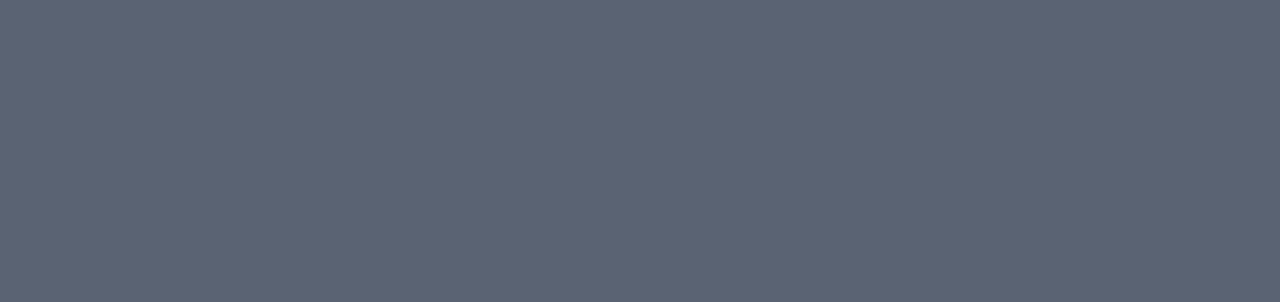
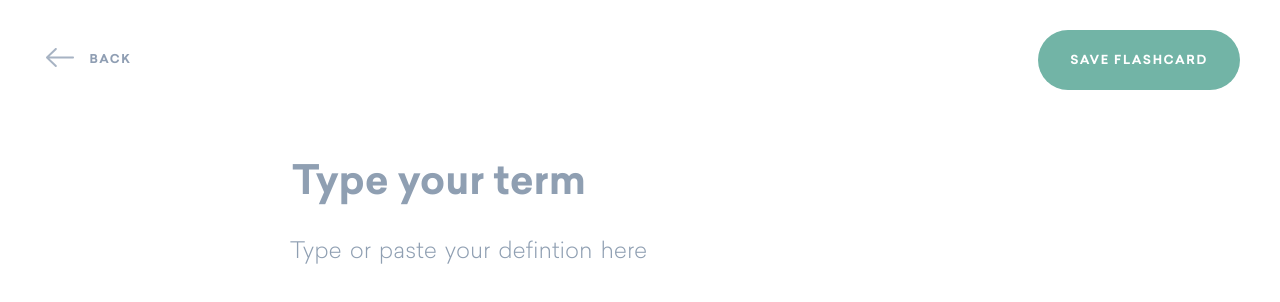
Before and after one commit to treyles/quizwise, a React app in the folder client/: page /form in a window 1280 px wide. Built offline with nearby package versions, Linux system fonts and the light colour scheme.

Commit message:
finished form component

```diff
--- a/client/src/components/App.js
+++ b/client/src/components/App.js
@@ -1,23 +1,22 @@
+/* eslint-disable */
 import React from 'react';
 import PropTypes from 'prop-types';
 import { BrowserRouter, Route, Switch } from 'react-router-dom';
 import Collection from './Collection';
 import Study from './Study';
+import CardForm from './CardForm';
 // import { connect } from 'react-redux';
 
 // import { fetchCards } from '../actions/';
 
 class App extends React.Component {
-  // componentWillMount() {
-  //   this.props.fetchCards();
-  // }
-
   render() {
     return (
       <BrowserRouter>
         <Switch>
           <Route exact path="/" component={Collection} />
           <Route path="/study" component={Study} />
+          <Route path="/form" component={CardForm} />
         </Switch>
       </BrowserRouter>
     );
--- /dev/null
+++ b/client/src/components/CardForm.js
@@ -0,0 +1,90 @@
+/* eslint-disable */
+import React from 'react';
+import PropTypes from 'prop-types';
+import { Link } from 'react-router-dom';
+import axios from 'axios';
+// import { connect } from 'react-redux';
+import Icon from '../utils/Icon';
+
+// import { deleteCard } from '../actions/';
+
+class CardForm extends React.Component {
+  constructor(props) {
+    super(props);
+    this.state = {
+      term: '',
+      definition: ''
+    };
+
+    this.handleTermChange = this.handleTermChange.bind(this);
+    this.handleDefinitionInput = this.handleDefinitionInput.bind(this);
+    this.handlePost = this.handlePost.bind(this);
+  }
+
+  componentWillMount() {
+    document.body.style.background = '#fff';
+  }
+
+  componentWillUnmount() {
+    document.body.style.background = '#5a6373';
+  }
+
+  handleTermChange(e) {
+    this.setState({
+      term: e.target.value
+    });
+  }
+
+  handleDefinitionInput(e) {
+    this.setState({
+      definition: e.target.innerText
+    });
+  }
+
+  handlePost() {
+    const { term, definition } = this.state;
+
+    axios
+      .post('/api/cards', { term, definition })
+      .then(res => {
+        console.log(res);
+        this.props.history.push('/');
+      })
+      .catch(err => console.error(err));
+  }
+
+  render() {
+    return (
+      <div className="card-form">
+        <header className="form-header">
+          <Link to="/">
+            <button className="back-button">
+              <Icon icon="arrow" />
+            </button>
+          </Link>
+          <button className="save-button" onClick={this.handlePost}>
+            SAVE FLASHCARD
+          </button>
+        </header>
+        <section className="form-section">
+          <input
+            type="text"
+            onChange={this.handleTermChange}
+            placeholder="Type your term"
+          />
+          <div
+            contentEditable={true}
+            placeholder="Type or paste your defintion here"
+            onInput={this.handleDefinitionInput}
+          />
+        </section>
+      </div>
+    );
+  }
+}
+
+// CardForm.propTypes = {
+//   // PropTypes
+// };
+
+export default CardForm;
--- a/client/src/components/Collection.js
+++ b/client/src/components/Collection.js
@@ -1,12 +1,14 @@
 import React from 'react';
 // import PropTypes from 'prop-types';
 import { connect } from 'react-redux';
+import { Link } from 'react-router-dom';
 import CollectionCard from './CollectionCard';
+import CardForm from './CardForm';
 
 import { fetchCards } from '../actions/';
 
 class Collection extends React.Component {
-  componentWillMount() {
+  componentDidMount() {
     this.props.fetchCards();
   }
 
@@ -18,10 +20,12 @@ class Collection extends React.Component {
           <h1>Quizwise</h1>
           <div className="header-button-container">
             <button className="session-button">START STUDY SESSION</button>
-            <button className="add-button">ADD FLASHCARD</button>
+            <Link to="/form">
+              <button className="add-button">ADD FLASHCARD</button>
+            </Link>
           </div>
         </header>
-        <div className="card-counter">{cards.length} FLASHCARDS</div>
+        {/* <div className="card-counter">{cards.length} FLASHCARDS</div> */}
         <section className="collection-section">
           <div className="card-container">
             {cards.map((card, index) => (
--- a/client/src/components/CollectionCard.js
+++ b/client/src/components/CollectionCard.js
@@ -19,7 +19,7 @@ class CollectionCard extends React.Component {
   // }
 
   // componentDidMount() {
-  //   console.log(this.props.number);
+  //   console.log(this.props.data);
   // }
 
   render() {
@@ -27,7 +27,10 @@ class CollectionCard extends React.Component {
     const { id } = this.props.data;
 
     return (
-      <div className="collection-card">
+      <div
+        className="collection-card"
+        onClick={() => console.log(data.id)}
+      >
         <span className="card-number">{number + 1}</span>
         <h2>{data.term}</h2>
         <button className="delete-button" onClick={() => deleteCard(id)}>
--- /dev/null
+++ b/client/src/sass/components/_card-form.scss
@@ -0,0 +1,106 @@
+.card-form {
+  display: flex;
+  justify-content: center;
+  // align-items: center;
+  width: 100%;
+  height: 100vh;
+  background: #fff;
+}
+
+.form-header {
+  z-index: 999;
+  position: fixed;
+  top: 0;
+  left: 0;
+  display: flex;
+  justify-content: space-between;
+  align-items: center;
+  width: 100vw;
+  height: 120px;
+  padding: 0 2.5rem;
+
+  button {
+    font-family: 'sailecbold', sans-serif;
+    border: 0;
+    letter-spacing: 0.1rem;
+    font-size: 0.77rem;
+    outline: none;
+    cursor: pointer;
+    transition: 0.3s ease;
+  }
+
+  .back-button {
+    background: transparent;
+
+    &:hover {
+      transform: translateX(-4px);
+    }
+  }
+
+  .save-button {
+    color: #fff;
+    height: 3.75rem;
+    background: $start-button;
+    border-radius: 500px;
+    padding: 0 2rem;
+
+    &:hover {
+      background: darken($start-button, 10%);
+      transform: scale(1.02);
+    }
+  }
+}
+
+.form-section {
+  display: block;
+  padding-top: 120px;
+  width: 700px;
+  margin: 1.875rem;
+  // background: lightgray;
+
+  input {
+    width: 100%;
+    border: 0;
+    background: transparent;
+    font-family: 'sailecbold', sans-serif;
+    font-size: 2.5rem;
+    outline: none;
+    color: #5e6773;
+  }
+
+  ::-webkit-input-placeholder {
+    color: #8f9fb2;
+  }
+  ::-moz-placeholder {
+    color: #8f9fb2;
+    opacity: 1;
+  }
+  // :-ms-input-placeholder {
+  //   /* IE 10+ */
+  //   color: #6c7f9b;
+  // }
+  // :-moz-placeholder {
+  //   /* Firefox 18- */
+  //   color: #6c7f9b;
+  // }
+
+  [contenteditable='true']:empty:before {
+    content: attr(placeholder);
+    display: block; /* For Firefox */
+    font-family: 'saileclight', sans-serif;
+    color: #8f9fb2;
+  }
+
+  [contenteditable]:focus {
+    outline: 0px solid transparent;
+  }
+
+  div[contenteditable] {
+    color: #5e6773;
+    font-size: 1.4rem;
+    margin: 1.1em 0 5em 0;
+    line-height: 2.2rem;
+    word-spacing: 0.15rem;
+    // font-family: 'saileclight', sans-serif;
+  }
+}
--- a/client/src/sass/components/_collection-card.scss
+++ b/client/src/sass/components/_collection-card.scss
@@ -20,9 +20,11 @@
     position: absolute;
     top: 50%;
     transform: translateY(-50%);
+    // top: 2.1875rem;
     left: 2.1875rem;
     font-size: 2.5rem;
-    font-family: 'saileclight', sans-serif;
+    // font-size: 2rem;
+    font-family: 'sailecmedium', sans-serif;
     color: #cfd2d5;
   }
 
@@ -48,6 +50,7 @@
   }
 
   &:hover {
-    opacity: 0.6;
+    // opacity: 0.6;
+    transform: scale(1.015);
   }
 }
--- a/client/src/sass/components/_collection.scss
+++ b/client/src/sass/components/_collection.scss
@@ -1,3 +1,9 @@
+// .collection {
+//   width: 100%;
+//   height: 100vh;
+//   background: $primary-bg-dark;
+// }
+
 .collection-header {
   z-index: 999;
   position: fixed;
@@ -5,9 +11,9 @@
   display: flex;
   justify-content: space-between;
   align-items: center;
-  height: 140px;
+  height: 120px;
   background: $primary-bg-dark;
-  padding: 0 3.313rem;
+  padding: 0 2.5rem;
 
   h1 {
     color: $text-light;
@@ -17,10 +23,9 @@
     display: inline-block;
 
     .session-button {
-      font-family: 'sailecbold', sans-serif;
       color: $text-light;
       border: 0;
-      width: 15rem;
+      // width: 15rem;
       height: 3.75rem;
       background: $start-button;
       margin-right: 1.375rem;
@@ -32,9 +37,8 @@
     }
 
     .add-button {
-      font-family: 'sailecbold', sans-serif;
       color: $text-light;
-      width: 12rem;
+      // width: 12rem;
       height: 3.75rem;
       background: transparent;
       border: 0.0938rem solid $text-light;
@@ -45,11 +49,12 @@
       }
     }
 
-    .session-button,
-    .add-button {
+    button {
+      font-family: 'sailecbold', sans-serif;
       font-size: 0.77rem;
       letter-spacing: 0.1rem;
       border-radius: 500px;
+      padding: 0 1.875rem;
       // padding: 1.4375rem 0;
       cursor: pointer;
       transition: 0.3s ease;
@@ -68,10 +73,10 @@
   font-family: 'saileclight', sans-serif;
   letter-spacing: 0.1113rem;
   color: $text-light;
-  font-size: 0.875rem;
+  font-size: 0.8125rem;
   background: $primary-bg-dark;
   border-radius: 500px;
-  top: 110px;
+  top: 90px;
   left: 50%;
   transform: translateX(-50%);
   // box-shadow: 0 11px 49px 17px rgba(90, 99, 115, 0.75);
@@ -81,7 +86,7 @@
   display: flex;
   justify-content: center;
   width: 100%;
-  padding-top: 220px;
+  padding-top: 210px;
 
   // background: red;
 
--- a/client/src/sass/main.scss
+++ b/client/src/sass/main.scss
@@ -4,3 +4,4 @@
 // Components
 @import 'components/collection';
 @import 'components/collection-card';
+@import 'components/card-form';
--- a/client/src/utils/Icon.js
+++ b/client/src/utils/Icon.js
@@ -40,6 +40,44 @@ export default class Icon extends React.Component {
             />
           </g>
         </svg>
+      ),
+
+      arrow: () => (
+        <svg
+          width="87px"
+          height="19px"
+          viewBox="0 0 87 19"
+          version="1.1"
+          xmlns="http://www.w3.org/2000/svg"
+        >
+          <g
+            id="Artboard"
+            transform="translate(-35.000000, -37.000000)"
+            fill="#8F9EB3"
+          >
+            <text
+              fontFamily="sailecbold"
+              fontSize="12"
+              fontWeight="normal"
+              letterSpacing="1.60285711"
+            >
+              <tspan x="78.5102858" y="52">
+                BACK
+              </tspan>
+            </text>
+            <g
+              id="left-arrow"
+              opacity="0.78685462"
+              transform="translate(35.000000, 37.000000)"
+              fillRule="nonzero"
+            >
+              <path
+                d="M9.13374451,0.285759451 C9.52847697,-0.0952531503 10.1499139,-0.0952531503 10.5446463,0.285759451 C10.9260432,0.653900005 10.9260432,1.26660946 10.5446463,1.63389187 L3.39056509,8.5393162 L26.9980552,8.5393162 C27.5483692,8.5393162 28,8.96151935 28,9.49270584 C28,10.0238923 27.5483692,10.4598257 26.9980552,10.4598257 L3.39056509,10.4598257 L10.5446463,17.3523779 C10.9260432,17.7333905 10.9260432,18.3469581 10.5446463,18.7142405 C10.1499139,19.0952532 9.52847697,19.0952532 9.13374451,18.7142405 L0.286047675,10.1740662 C-0.0953492249,9.80592566 -0.0953492249,9.19321621 0.286047675,8.82593379 L9.13374451,0.285759451 Z"
+                id="Shape"
+              />
+            </g>
+          </g>
+        </svg>
       )
     };
 
--- a/server.js
+++ b/server.js
@@ -6,7 +6,8 @@ const routes = require('./routes');
 require('dotenv').config({ path: 'variables.env' });
 
 const app = express();
-app.use(bodyParser.urlencoded({ extended: true }));
+// app.use(bodyParser.urlencoded({ extended: true }));
+app.use(bodyParser.json());
 
 // serve static files
 // app.use(express.static('public'));
```
